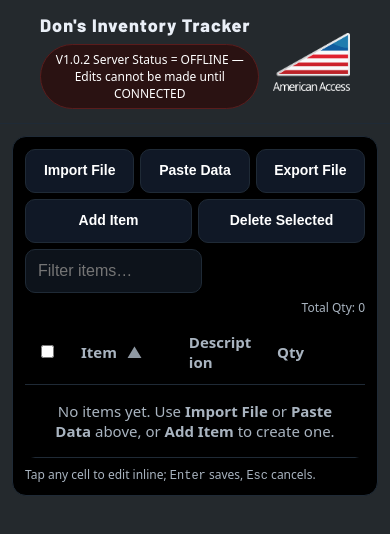
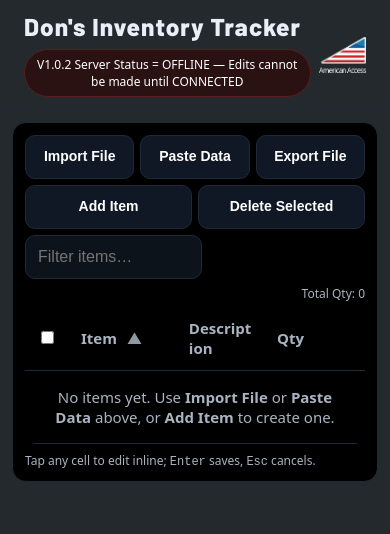
Before and after one commit to AAInventoryManager/Inventory-Manager, a plain HTML site: page index.html in a window 390 px wide. Drawn offline with nearby package versions, Linux system fonts and the light colour scheme; no server answers.

Commit message:
chore: push latest updates

```diff
--- a/index.html
+++ b/index.html
@@ -31,7 +31,7 @@
   <style>
     :root{
       --bg:#24292d;--fg:#eaeff7;--muted:#a9b4c0;--accent:#5aa9ff;
-      --card:#000000;--border:#1f2a36
+      --card:#000000;--border:#1f2a36;--title-min:12px;--title-max:56px
     }
     *{box-sizing:border-box}
     html,body{height:100%}
@@ -48,7 +48,7 @@
 .status{margin-top:8px;display:inline-block;padding:6px 10px;border-radius:999px;border:1px solid var(--border);font-size:12px;background:#0d1420;color:#9fb3c8}
 .status.online{color:#ffffff;background:#0f2d18;border-color:#1b5432}
 .status.offline{color:#ffffff;background:#2a1212;border-color:#5a1c1c}
-    h1{margin:0;text-align:left;font-family:'Barlow',ui-sans-serif,system-ui,-apple-system,Segoe UI,Roboto,Helvetica,Arial; font-weight:800; font-size:clamp(33px,6vw,51px); letter-spacing:1px}
+    h1{margin:0;text-align:left;font-family:'Barlow',ui-sans-serif,system-ui,-apple-system,Segoe UI,Roboto,Helvetica,Arial; font-weight:800; font-size:clamp(var(--title-min), 6vw, var(--title-max)); letter-spacing:1px}
     main{padding:12px;max-width:1100px;margin:0 auto}
     .card{background:var(--card);border:1px solid var(--border);border-radius:14px;padding:12px}
     .toolbar{display:flex;flex-wrap:wrap;gap:8px;align-items:center}
@@ -122,7 +122,14 @@ tbody td{padding:12px;border-bottom:1px solid var(--border);vertical-align:middl
     }
     /* no right-side logo anymore */
     @media (max-width:360px){ .toolbar{gap:4px} }
-  </style>
+
+    @media (max-width: 480px){
+      header{ padding: calc(12px + env(safe-area-inset-top)) 12px 12px; }
+      .header-inner{ padding: 0 12px; }
+      .brandrow{ gap:8px }
+      .brand-logo{ height:36px }
+    }
+</style>
 </head>
 <body>
   <header>
@@ -436,7 +443,9 @@ function adjustTitleSize(){
     if(!h1||!wrap) return;
     h1.style.whiteSpace='nowrap'; h1.style.maxWidth='100%';
     h1.style.fontSize='';
-    const min=12, max=56;
+    const rootStyles = getComputedStyle(document.documentElement);
+    let min = parseFloat(rootStyles.getPropertyValue('--title-min')) || 12;
+    let max = parseFloat(rootStyles.getPropertyValue('--title-max')) || 56;
     let size=parseFloat(getComputedStyle(h1).fontSize)||32;
     const room = Math.max(0, wrap.getBoundingClientRect().width - 8);
     const fits = ()=> h1.scrollWidth <= room;
```
